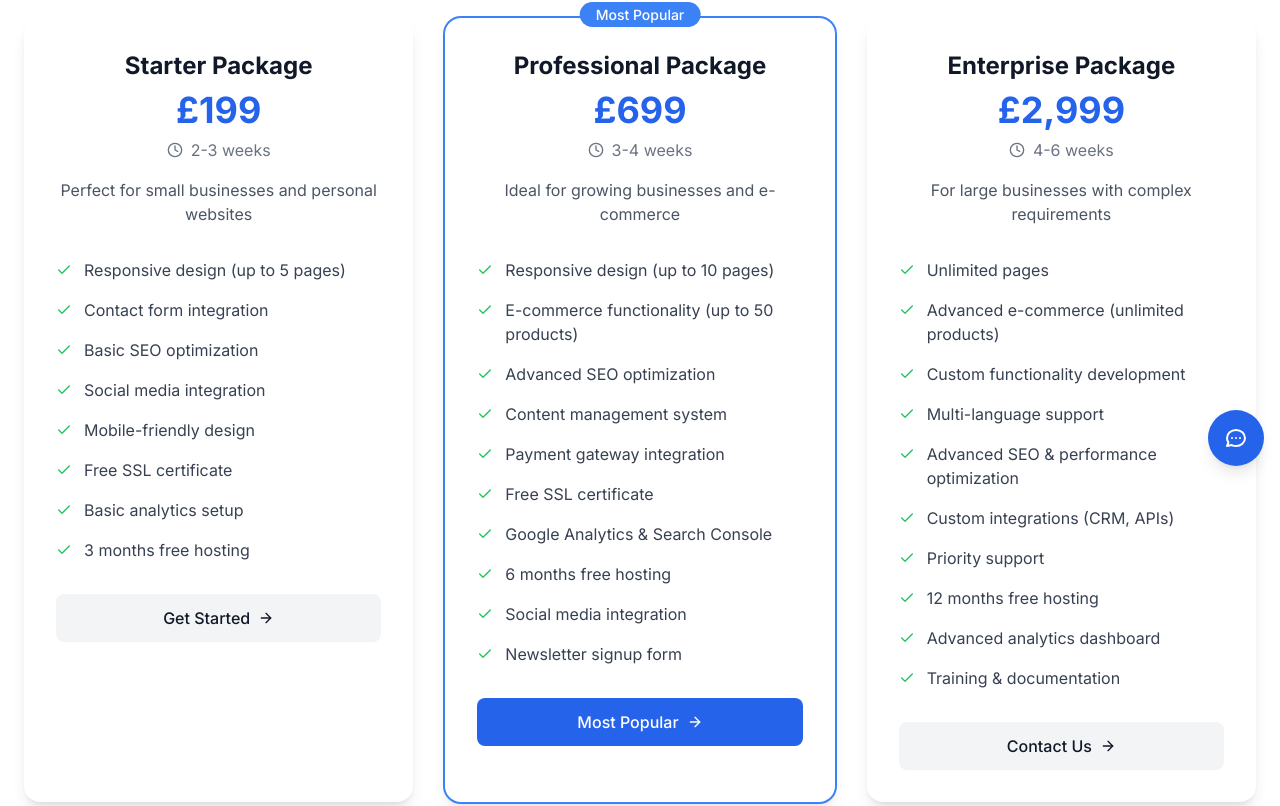
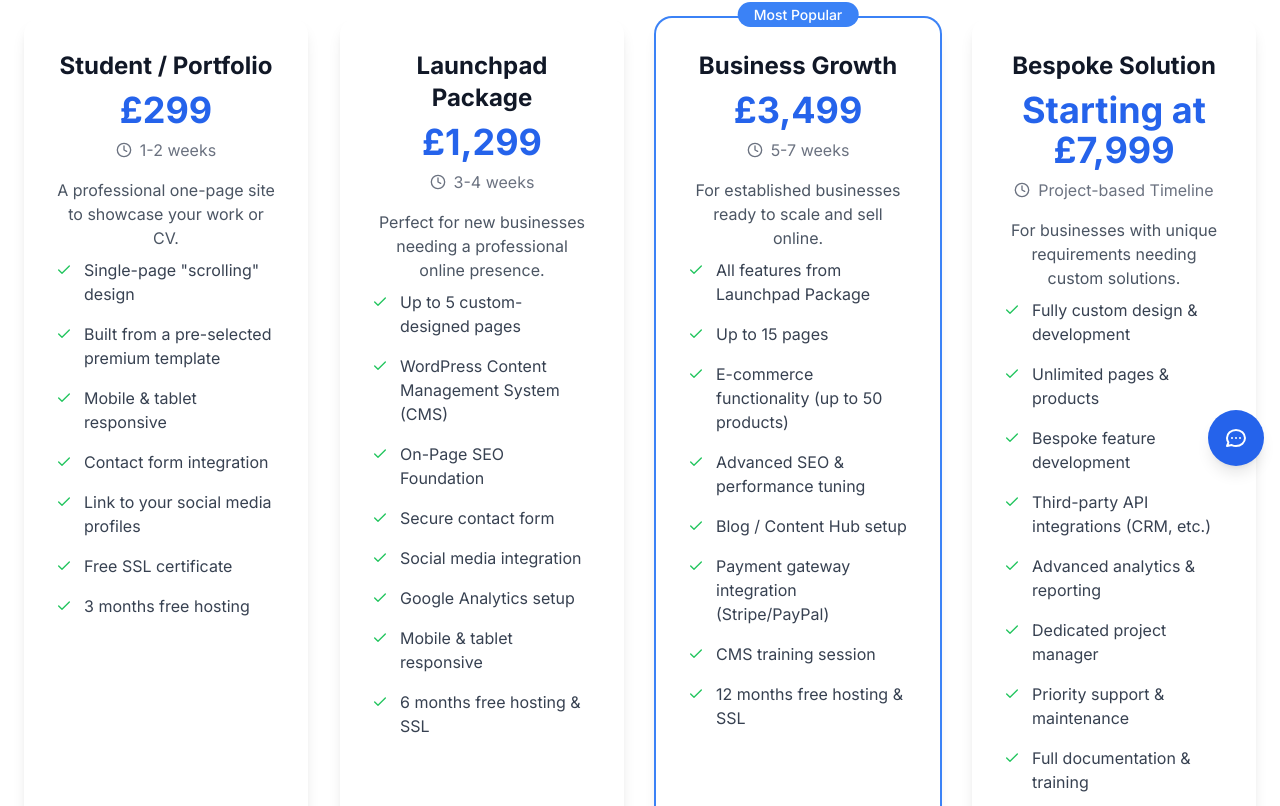
Before and after one commit to Windyphan/Web-builder, a React (Vite) app: page /pricing in a window 1280 px wide. Shown: the part 318-1124 px from the top of the page. Built offline with nearby package versions, Linux system fonts and the light colour scheme.

Commit message:
Change the price

```diff
--- a/src/components/Pricing.jsx
+++ b/src/components/Pricing.jsx
@@ -7,75 +7,90 @@ const Pricing = () => {
 
     const plans = [
         {
-            id: 'starter',
-            name: 'Starter Package',
-            price: '£199',
-            duration: '2-3 weeks',
-            description: 'Perfect for small businesses and personal websites',
+            id: 'student',
+            name: 'Student / Portfolio',
+            price: '£299',
+            duration: '1-2 weeks',
+            description: 'A professional one-page site to showcase your work or CV.',
             popular: false,
             features: [
-                'Responsive design (up to 5 pages)',
+                'Single-page "scrolling" design',
+                'Built from a pre-selected premium template',
+                'Mobile & tablet responsive',
                 'Contact form integration',
-                'Basic SEO optimization',
-                'Social media integration',
-                'Mobile-friendly design',
+                'Link to your social media profiles',
                 'Free SSL certificate',
-                'Basic analytics setup',
                 '3 months free hosting'
             ],
             buttonText: 'Get Started'
         },
         {
-            id: 'professional',
-            name: 'Professional Package',
-            price: '£699',
+            id: 'launchpad',
+            name: 'Launchpad Package',
+            price: '£1,299',
             duration: '3-4 weeks',
-            description: 'Ideal for growing businesses and e-commerce',
+            description: 'Perfect for new businesses needing a professional online presence.',
+            popular: false,
+            features: [
+                'Up to 5 custom-designed pages',
+                'WordPress Content Management System (CMS)',
+                'On-Page SEO Foundation',
+                'Secure contact form',
+                'Social media integration',
+                'Google Analytics setup',
+                'Mobile & tablet responsive',
+                '6 months free hosting & SSL'
+            ],
+            buttonText: 'Choose Plan'
+        },
+        {
+            id: 'business-growth',
+            name: 'Business Growth',
+            price: '£3,499',
+            duration: '5-7 weeks',
+            description: 'For established businesses ready to scale and sell online.',
             popular: true,
             features: [
-                'Responsive design (up to 10 pages)',
+                'All features from Launchpad Package',
+                'Up to 15 pages',
                 'E-commerce functionality (up to 50 products)',
-                'Advanced SEO optimization',
-                'Content management system',
-                'Payment gateway integration',
-                'Free SSL certificate',
-                'Google Analytics & Search Console',
-                '6 months free hosting',
-                'Social media integration',
-                'Newsletter signup form'
+                'Advanced SEO & performance tuning',
+                'Blog / Content Hub setup',
+                'Payment gateway integration (Stripe/PayPal)',
+                'CMS training session',
+                '12 months free hosting & SSL'
             ],
             buttonText: 'Most Popular'
         },
         {
-            id: 'enterprise',
-            name: 'Enterprise Package',
-            price: '£2,999',
-            duration: '4-6 weeks',
-            description: 'For large businesses with complex requirements',
+            id: 'bespoke',
+            name: 'Bespoke Solution',
+            price: 'Starting at £7,999',
+            duration: 'Project-based Timeline',
+            description: 'For businesses with unique requirements needing custom solutions.',
             popular: false,
             features: [
-                'Unlimited pages',
-                'Advanced e-commerce (unlimited products)',
-                'Custom functionality development',
-                'Multi-language support',
-                'Advanced SEO & performance optimization',
-                'Custom integrations (CRM, APIs)',
-                'Priority support',
-                '12 months free hosting',
-                'Advanced analytics dashboard',
-                'Training & documentation'
+                'Fully custom design & development',
+                'Unlimited pages & products',
+                'Bespoke feature development',
+                'Third-party API integrations (CRM, etc.)',
+                'Advanced analytics & reporting',
+                'Dedicated project manager',
+                'Priority support & maintenance',
+                'Full documentation & training'
             ],
-            buttonText: 'Contact Us'
+            buttonText: 'Book a Consultation'
         }
     ];
 
     const addOns = [
-        { name: 'Logo Design', price: '£199', description: 'Professional logo design with multiple concepts' },
-        { name: 'Content Creation', price: '£299', description: 'Professional copywriting for all pages' },
-        { name: 'Photography', price: '£399', description: 'Professional product or business photography' },
-        { name: 'Additional Pages', price: '£99', description: 'Per additional page beyond package limit' },
-        { name: 'Rush Delivery', price: '£499', description: 'Priority development for faster delivery' }
+        { name: 'Logo & Brand Guide', price: '£399', description: 'Professional logo with a basic brand style guide.' },
+        { name: 'Content Strategy & Copywriting', price: '£599', description: 'Professional, SEO-friendly copy for up to 5 pages.' },
+        { name: 'Advanced SEO Pack', price: '£499', description: 'Local SEO setup, keyword research, and competitor analysis.' },
+        { name: 'Additional Pages', price: '£150', description: 'Per additional page beyond package limit.' },
+        { name: 'Rush Delivery', price: '25% of Total', description: 'Priority development to reduce delivery time by ~30%.' }
     ];
+
 
     const handleGetQuote = (planId) => {
         setShowNotification(true);
@@ -93,15 +108,15 @@ const Pricing = () => {
                     className="text-center mb-12"
                 >
                     <h2 className="text-3xl md:text-4xl font-bold text-gray-900 dark:text-gray-100 mb-4">
-                        Transparent Pricing
+                        Our Packages
                     </h2>
                     <p className="text-xl text-gray-600 dark:text-gray-300 max-w-3xl mx-auto">
-                        Choose the perfect package for your business needs. All prices include hosting setup and SSL certificate.
+                        Transparent pricing for every stage of your business journey. Find the perfect fit to achieve your goals.
                     </p>
                 </motion.div>
 
                 {/* Pricing Cards */}
-                <div className="grid md:grid-cols-2 lg:grid-cols-3 gap-8 mb-16">
+                <div className="grid md:grid-cols-2 lg:grid-cols-4 gap-8 mb-16">
                     {plans.map((plan, index) => (
                         <motion.div
                             key={plan.id}
@@ -109,7 +124,7 @@ const Pricing = () => {
                             whileInView={{ opacity: 1, y: 0 }}
                             transition={{ duration: 0.8, delay: index * 0.1 }}
                             viewport={{ once: true }}
-                            className={`relative bg-white dark:bg-gray-800 rounded-2xl shadow-lg dark:shadow-gray-900/20 p-8 ${
+                            className={`relative flex flex-col bg-white dark:bg-gray-800 rounded-2xl shadow-lg dark:shadow-gray-900/20 p-8 ${
                                 plan.popular ? 'ring-2 ring-primary-500 scale-105' : ''
                             }`}
                         >
@@ -132,12 +147,12 @@ const Pricing = () => {
                                     <FiClock className="mr-2" size={16} />
                                     <span>{plan.duration}</span>
                                 </div>
-                                <p className="text-gray-600 dark:text-gray-300">
+                                <p className="text-gray-600 dark:text-gray-300 h-12">
                                     {plan.description}
                                 </p>
                             </div>
 
-                            <ul className="space-y-4 mb-8">
+                            <ul className="space-y-4 mb-8 flex-grow">
                                 {plan.features.map((feature, featureIndex) => (
                                     <li key={featureIndex} className="flex items-start">
                                         <FiCheck className="text-green-500 mr-3 mt-1 flex-shrink-0" size={16} />
@@ -148,7 +163,7 @@ const Pricing = () => {
 
                             <button
                                 onClick={() => handleGetQuote(plan.id)}
-                                className={`w-full py-3 px-6 rounded-lg font-medium transition-colors duration-200 flex items-center justify-center ${
+                                className={`w-full mt-auto py-3 px-6 rounded-lg font-medium transition-colors duration-200 flex items-center justify-center ${
                                     plan.popular
                                         ? 'bg-primary-600 hover:bg-primary-700 text-white'
                                         : 'bg-gray-100 dark:bg-gray-700 hover:bg-gray-200 dark:hover:bg-gray-600 text-gray-900 dark:text-gray-100'
@@ -170,7 +185,7 @@ const Pricing = () => {
                     className="bg-white dark:bg-gray-800 rounded-2xl shadow-lg dark:shadow-gray-900/20 p-8"
                 >
                     <h3 className="text-2xl font-bold text-gray-900 dark:text-gray-100 mb-6 text-center">
-                        Additional Services
+                        Optional Add-ons
                     </h3>
                     <div className="grid md:grid-cols-2 lg:grid-cols-3 gap-6">
                         {addOns.map((addon, index) => (
```
